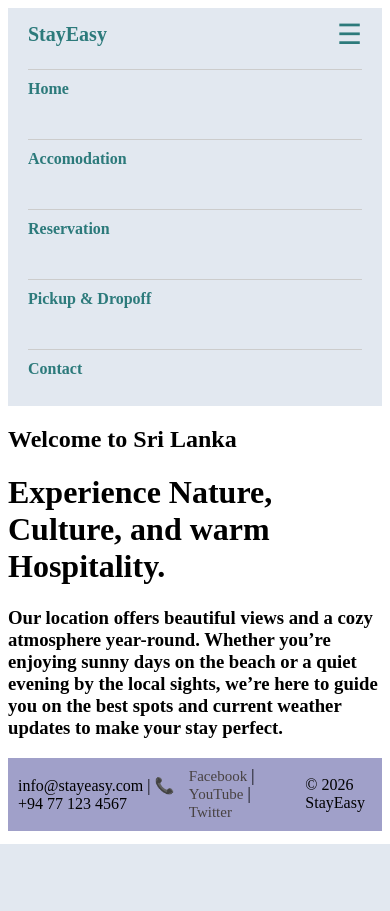
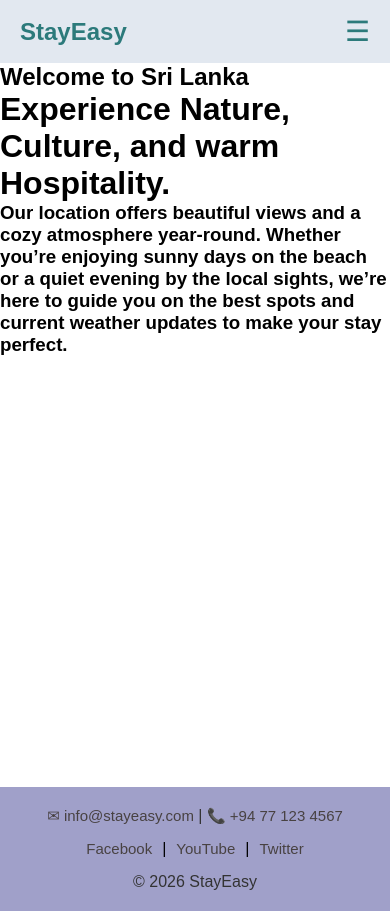
Before and after one commit to prasannaanura/darshana-website, a Flask app: page / in a window 390 px wide. Before the commit the page ends 844 px from the top, so only its background shows below. Run offline with Flask 3, Linux system fonts and the light colour scheme.

Commit message:
change footer

```diff
--- a/static/css/style.css
+++ b/static/css/style.css
@@ -1,33 +1,29 @@
-/* Navigation styles */
+
+* {
+    margin: 0;
+    padding: 0;
+    box-sizing: border-box;
+}
+
+body {
+    font-family: Arial, sans-serif;
+}
+
+/* ===== NAVIGATION STYLES ===== */
 nav {
     display: flex;
     justify-content: space-between;
     align-items: center;
-    flex-wrap: wrap;
     background-color: #e2e8f0;
-    padding: 10px 20px;
+    padding: 15px 20px;
+    position: relative;
 }
 
 nav .logo a {
     font-weight: bold;
     color: #2c7a7b;
     text-decoration: none;
-    font-size: 20px;
-}
-
-nav .menu {
-    display: flex;
-    gap: 15px;
-}
-
-nav .menu a {
-    color: #2c7a7b;
-    text-decoration: none;
-    font-weight: bold;
-}
-
-nav .menu a:hover {
-    color: #1a202c;
+    font-size: 24px;
 }
 
 /* Hide checkbox */
@@ -41,10 +37,33 @@ nav .menu a:hover {
     font-size: 28px;
     cursor: pointer;
     color: #2c7a7b;
+    user-select: none;
 }
 
-/* ===== Reservation Page ===== */
+nav .menu {
+    display: flex;
+    gap: 20px;
+    align-items: center;
+}
 
+nav .menu a {
+    color: #2c7a7b;
+    text-decoration: none;
+    font-weight: bold;
+    padding: 8px 12px;
+    transition: color 0.3s;
+}
+
+nav .menu a:hover {
+    color: #1a202c;
+}
+
+/* ===== MAIN CONTENT ===== */
+main {
+    min-height: calc(100vh - 120px);
+}
+
+/* ===== RESERVATION PAGE ===== */
 .reservation-box {
     max-width: 420px;
     margin: 60px auto;
@@ -101,70 +120,77 @@ nav .menu a:hover {
     background: #333;
 }
 
+/* ===== FOOTER ===== */
+footer {
+    background-color: #a0a0c9;
+    padding: 20px;
+}
+
 .footer-container {
+    display: flex;
+    justify-content: space-between;
+    align-items: center;
+    flex-wrap: wrap;
+    gap: 15px;
+    max-width: 1200px;
+    margin: 0 auto;
+}
 
+.footer-container p {
+    color: #333;
+}
+
+.social-links {
     display: flex;
-    justify-content: right;
-    align-items: center;
     gap: 10px;
-    padding: 2px 10px;
-    background-color: #a0a0c9;
 }
 
 .footer-container a {
     font-size: 15px;
     text-decoration: none;
     color: rgb(72, 66, 66);
+    transition: opacity 0.3s;
 }
 
 .footer-container a:hover {
     opacity: 0.75;
 }
-nav {
-    display: flex;
-    justify-content: space-between;
-    align-items: center;
-}
 
-#menu-toggle {
-    display: none;   /* 🔥 hide checkbox */
-}
-
-.menu {
-    display: flex;   /* desktop menu visible */
-    gap: 15px;
-}
-
-.menu-icon {
-    display: none;   /* hide hamburger on desktop */
-}
-
-/* Responsive */
+/* ===== RESPONSIVE STYLES ===== */
 @media (max-width: 768px) {
-    nav {
-        flex-direction: row;
-        justify-content: space-between;
+    .menu-icon {
+        display: block;
     }
 
-    .menu {
+    nav .menu {
         display: none;
+        position: absolute;
+        top: 100%;
+        left: 0;
+        right: 0;
+        background-color: #e2e8f0;
         flex-direction: column;
-        width: 100%;
-        margin-top: 10px;
+        gap: 0;
+        padding: 10px 0;
+        box-shadow: 0 4px 6px rgba(0, 0, 0, 0.1);
     }
 
-    #menu-toggle:checked + .menu-icon + .menu {
+    #menu-toggle:checked ~ .menu {
         display: flex;
     }
 
-    .menu a {
-        margin: 8px 0;
-        padding: 10px 0;
-        border-top: 1px solid #ccc;
-        font-size: 16px;
+    nav .menu a {
+        width: 100%;
+        padding: 15px 20px;
+        border-bottom: 1px solid #d1dce5;
     }
 
-    .menu-icon {
-        display: block;
+    nav .menu a:last-child {
+        border-bottom: none;
+    }
+
+    .footer-container {
+        flex-direction: column;
+        text-align: center;
     }
 }
--- a/templates/base.html
+++ b/templates/base.html
@@ -7,7 +7,6 @@
     <link rel="stylesheet" href="{{ url_for('static', filename='css/style.css') }}">
 </head>
 <body>
-
     <!-- =====================
          NAVIGATION
     ===================== -->
@@ -16,8 +15,10 @@
             <a href="{{ url_for('home') }}">StayEasy</a>
         </div>
 
-        <!-- Hamburger toggle -->
+        <!-- Hamburger toggle checkbox -->
         <input type="checkbox" id="menu-toggle">
+
+        <!-- Hamburger icon label -->
         <label for="menu-toggle" class="menu-icon">&#9776;</label>
 
         <!-- Menu links -->
@@ -27,7 +28,6 @@
             <a href="{{ url_for('reservation') }}">Reservation</a>
             <a href="{{ url_for('service') }}">Pickup & Dropoff</a>
             <a href="{{ url_for('contact') }}">Contact</a>
-
             <!-- Admin link + Logout only if logged in -->
             {% if session.get("admin") %}
                 <a href="{{ url_for('admin') }}">Admin</a>
@@ -48,7 +48,8 @@
     ===================== -->
     <footer>
         <div class="footer-container">
-            <p>info@stayeasy.com | 📞 +94 77 123 4567</p>
+            <p><a href="mailto:info@stayeasy.com">&#9993; info@stayeasy.com</a> |
+            <a href="tel:+94771234567">📞 +94 77 123 4567</a></p>
             <div class="social-links">
                 <a href="#">Facebook</a> |
                 <a href="#">YouTube</a> |
@@ -56,7 +57,6 @@
             </div>
             <p>&copy; 2026 StayEasy</p>
         </div>
-
-
+    </footer>
 </body>
 </html>
```
Also changed, not shown: database.db.
